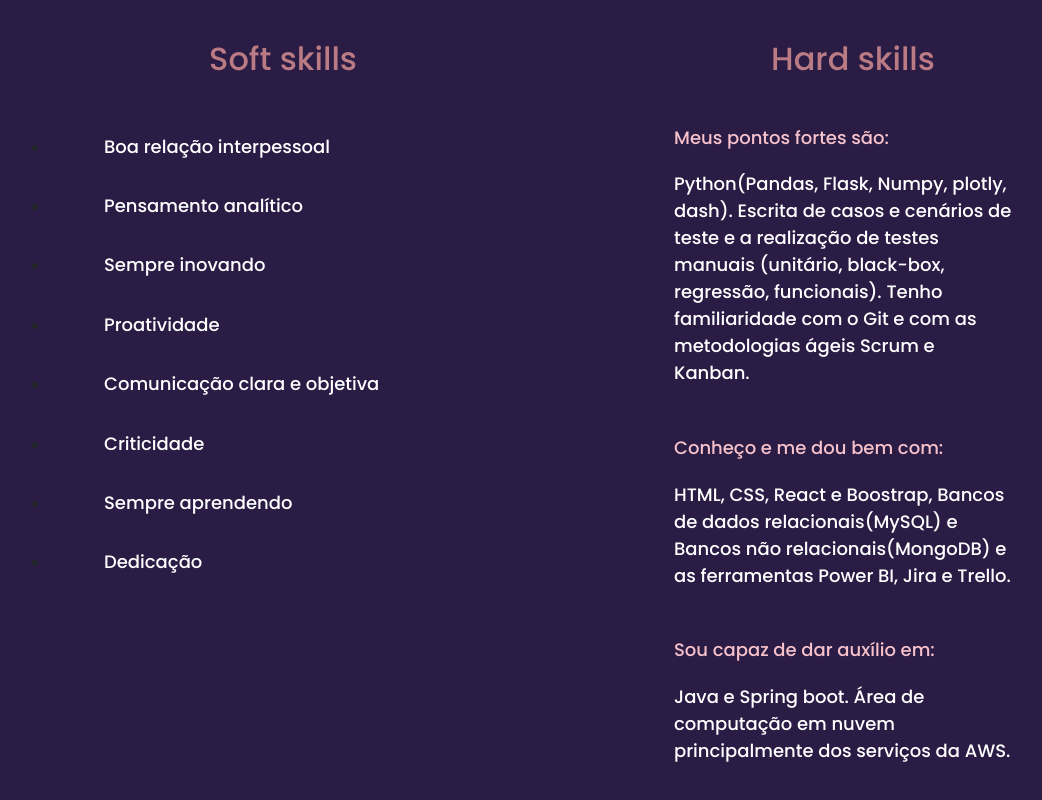
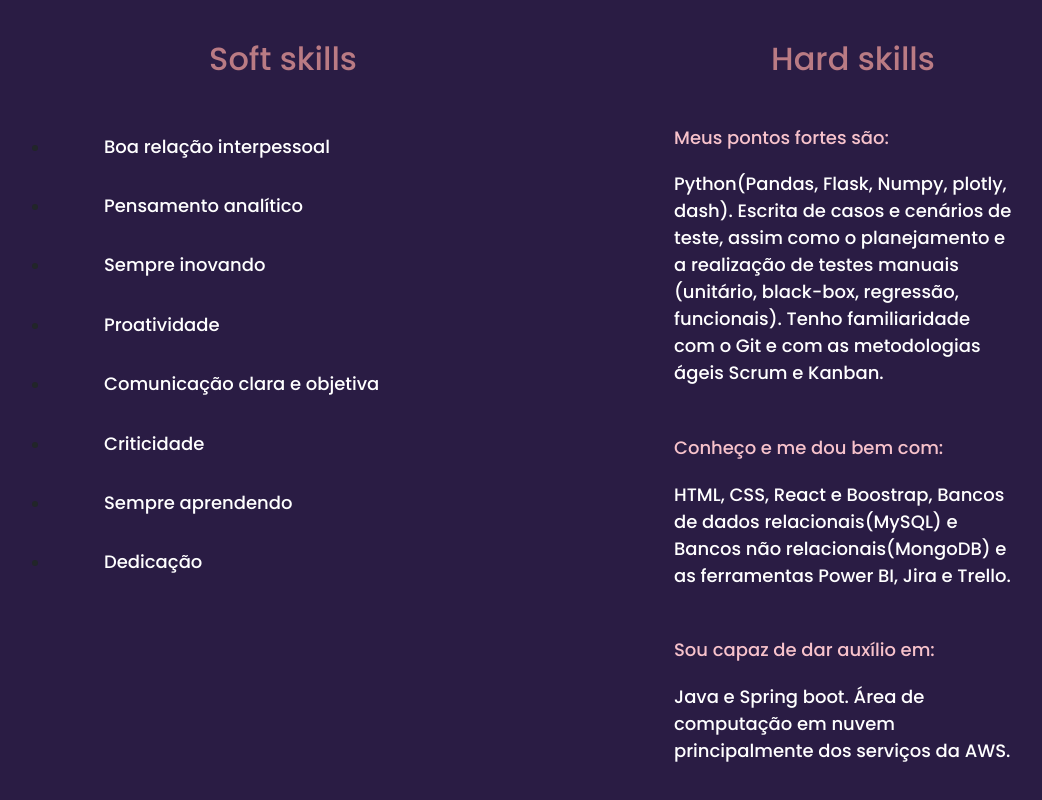
Before and after one commit to AIROTIVBR/novo, a React (Create React App) app: page / in a window 1280 px wide. Shown: the part 1738-2538 px from the top of the page, without its empty margins (72-1114 px from the left). Built offline with nearby package versions, Linux system fonts and the light colour scheme.

Commit message:
correção do conteúdo

```diff
--- a/src/Coomponents/Sobre.js
+++ b/src/Coomponents/Sobre.js
@@ -115,7 +115,7 @@ import './assets/style/style.css';
                     <h2 className="tituloskills">Hard skills</h2>
                     <div className="espc">
                     <p className="minitil">Meus pontos fortes são:</p>
-                    <p className="skills">Python(Pandas, Flask, Numpy, plotly, dash). Escrita de casos e cenários de teste e a realização de testes manuais
+                    <p className="skills">Python(Pandas, Flask, Numpy, plotly, dash). Escrita de casos e cenários de teste, assim como o planejamento e a realização de testes manuais
                     (unitário, black-box, regressão, funcionais). Tenho familiaridade com o Git e com as metodologias ágeis Scrum e Kanban.</p>
                     <br></br>
                     <p className="minitil">Conheço e me dou bem com:</p>
```
